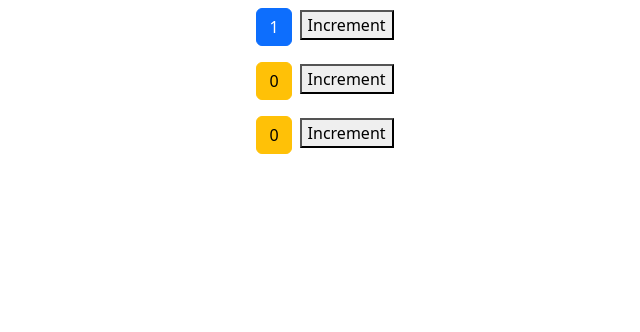
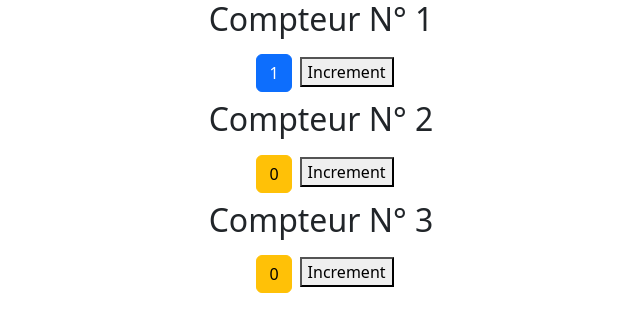
Before and after one commit to refschool/tutoreact, a React (Create React App) app: page / in a window 1280 px wide. Shown: the top 332 px of the page, without its empty margins (319-959 px from the left). Built offline with nearby package versions, Linux system fonts and the light colour scheme.

Commit message:
passing JSX to children

```diff
--- a/src/components/counter.jsx
+++ b/src/components/counter.jsx
@@ -13,8 +13,10 @@ class Counter extends Component {
     }
 
     render() {
+
         return (
             <div>
+                {this.props.children}
                 <div className={this.getBtnClasses()}>{this.state.value}</div>
                 <button onClick={this.handleIncrement}>Increment</button>
             </div>
--- a/src/components/counters.jsx
+++ b/src/components/counters.jsx
@@ -16,7 +16,11 @@ class Counters extends Component {
 
         return (
             <div>
-                {this.state.counters.map((counter) => <Counter key={counter.id} value={counter.value} />)}
+                {this.state.counters.map((counter) => (
+                    <Counter key={counter.id} value={counter.value} >
+                        <h2>Compteur N° {counter.id}</h2>
+                    </Counter>
+                ))}
             </div>
         )
     }
```
